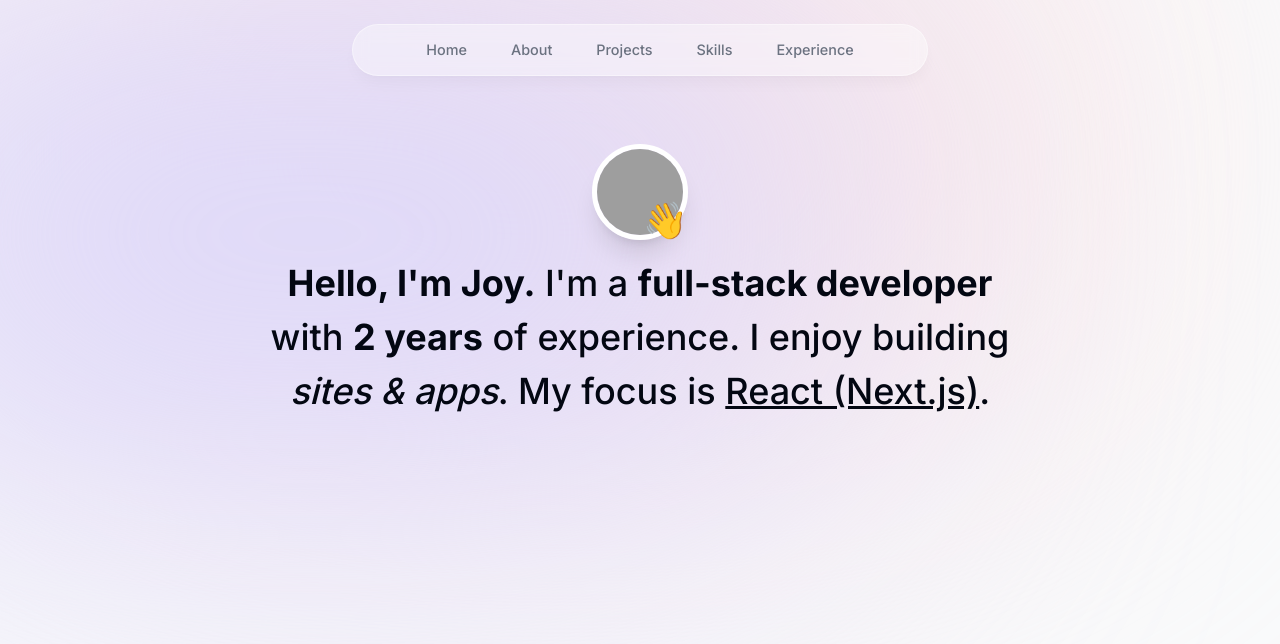
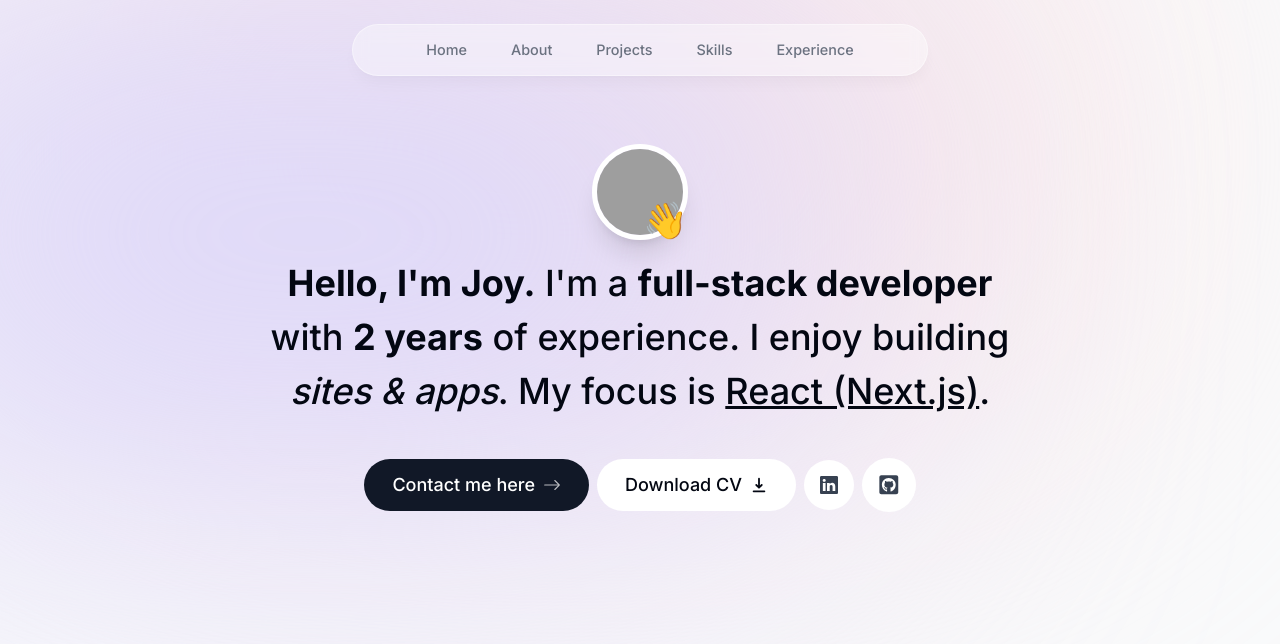
Before and after one commit to Codefreyy/joy-personal-portfolio, a Next.js app: page / in a window 1280 px wide. Shown: the top 644 px of the page. Built offline with nearby package versions, Linux system fonts and the light colour scheme; grey boxes are pictures that could not be loaded.

Commit message:
add contact and social media buttons

```diff
--- a/components/Intro.tsx
+++ b/components/Intro.tsx
@@ -1,7 +1,11 @@
 "use client"
 
 import Image from "next/image"
-import { motion } from "framer-motion"
+import { animate, motion } from "framer-motion"
+import { BsArrowRight, BsLinkedin } from "react-icons/bs"
+import { HiDownload } from "react-icons/hi"
+import { FaGithubSquare } from "react-icons/fa"
+import Link from "next/link"
 
 export function Intro() {
   return (
@@ -50,6 +54,43 @@ export function Intro() {
         building <span className="italic">sites & apps</span>. My focus is{" "}
         <span className="underline">React (Next.js)</span>.
       </motion.h1>
+
+      <motion.div
+        className="flex flex-col sm:flex-row items-center justify-center gap-2 px-4 text-lg font-medium"
+        initial={{ opacity: 0, y: 100 }}
+        animate={{ opacity: 1, y: 0 }}
+      >
+        <Link
+          href="#contact"
+          className="group bg-gray-900 text-white px-7 py-3 flex items-center gap-2  rounded-full outline-none focus:scale-110 hover:scale-110 hover:bg-gray-950 active:scale-105 transition"
+        >
+          Contact me here
+          <BsArrowRight className="opacity-70 group-hover:translate-x-1 transition" />
+        </Link>
+        <a
+          href="/Joy-fullstack.pdf"
+          target="_blank"
+          className="group bg-white px-7 py-3 flex items-center gap-2 rounded-full outline-none focus:scale-110 hover:scale-110 active:scale-105 transition cursor-pointer borderBlack dark:bg-white/10"
+        >
+          Download CV
+          <HiDownload />
+        </a>
+        <a
+          className="bg-white p-4 text-gray-700 hover:text-gray-950 flex items-center gap-2 rounded-full focus:scale-[1.15] hover:scale-[1.15] active:scale-105 transition cursor-pointer borderBlack dark:bg-white/10 dark:text-white/60"
+          href="https://www.linkedin.com/in/joy-yujiepeng/"
+          target="_blank"
+        >
+          <BsLinkedin />
+        </a>
+
+        <a
+          className="bg-white p-4 text-gray-700 flex items-center gap-2 text-[1.35rem] rounded-full focus:scale-[1.15] hover:scale-[1.15] hover:text-gray-950 active:scale-105 transition cursor-pointer borderBlack dark:bg-white/10 dark:text-white/60"
+          href="https://github.com/Codefreyy"
+          target="_blank"
+        >
+          <FaGithubSquare />
+        </a>
+      </motion.div>
     </section>
   )
 }
```
Also changed, not shown: 1 other file (tests, documents, lock files or other folders).
